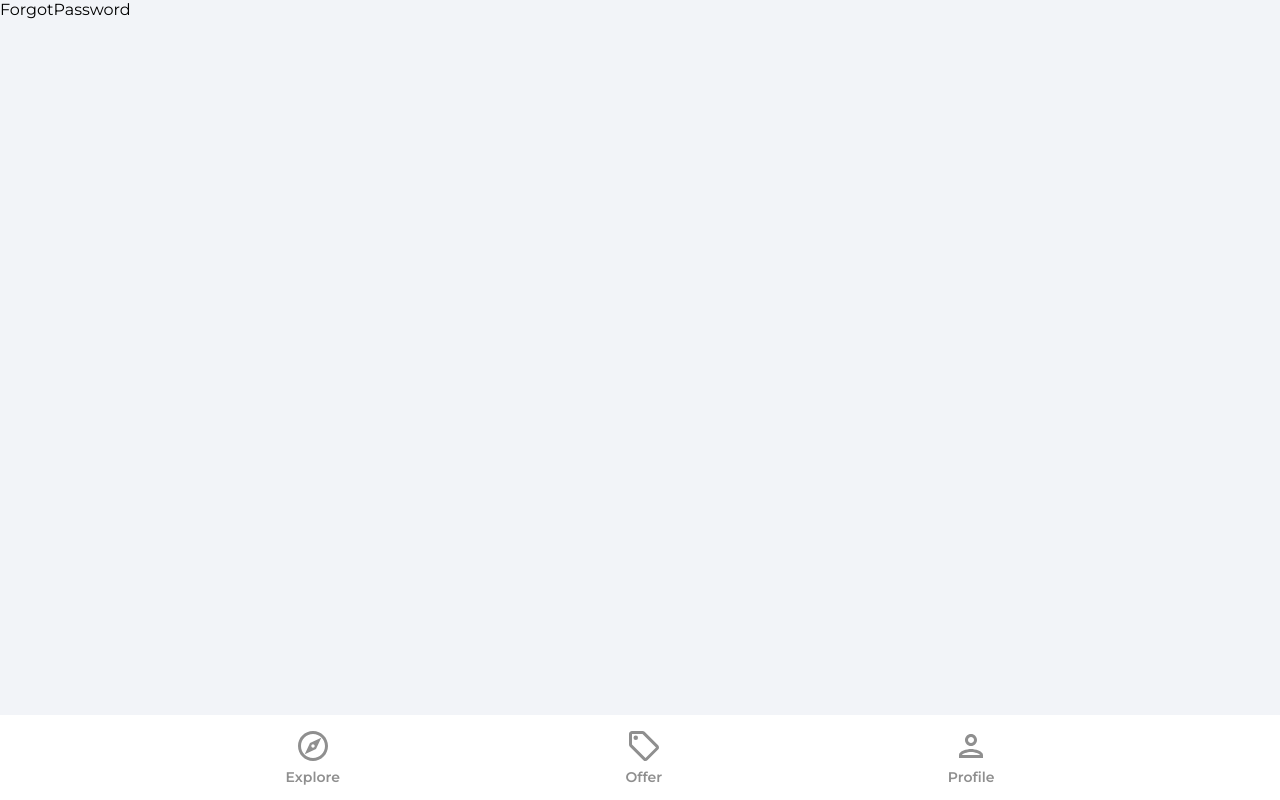
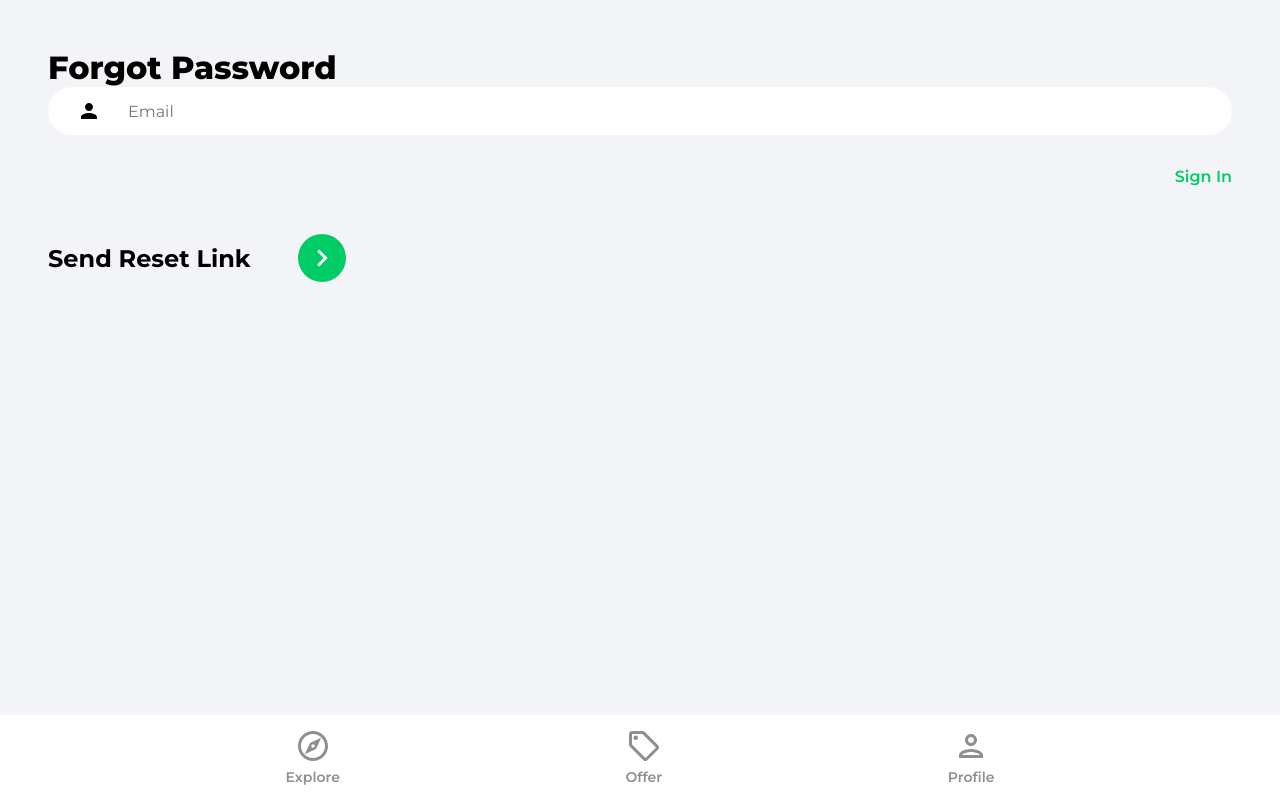
Before and after one commit to Gorbataras/house-marketplace, a React (Create React App) app: page /forgot-password in a window 1280 px wide. Built offline with nearby package versions, Linux system fonts and the light colour scheme.

Commit message:
Implement forgotpassword

```diff
--- a/src/pages/ForgotPassword.jsx
+++ b/src/pages/ForgotPassword.jsx
@@ -1,8 +1,51 @@
-import React from 'react'
+import {useState} from 'react'
+import { Link } from 'react-router-dom'
+import { getAuth, sendPasswordResetEmail } from 'firebase/auth'
+import {toast} from 'react-toastify'
+import { ReactComponent as ArrowRightIcon } from '../assets/svg/keyboardArrowRightIcon.svg'
 
 function ForgotPassword() {
+
+  const [email, setEmail] = useState('')
+
+  const onChange = (e) => setEmail(e.target.value)
+
+  const onSubmit = async (e) => {
+    e.preventDefault()
+
+    try {
+      const auth = getAuth()
+      await sendPasswordResetEmail(auth, email)
+      toast.success('Email was sent')
+      setEmail('')
+
+    } catch (error) {
+      toast.error('Could not send reset email')
+    }
+  }
+
   return (
-    <div>ForgotPassword</div>
+    <div className="pageContainer">
+      <header>
+        <div className="pageHeader">Forgot Password</div>
+      </header>
+
+      <main>
+        <form onSubmit={onSubmit}>
+          <input type="email" id="email" className="emailInput" placeholder='Email' value={email} onChange={onChange} />
+          <Link className='forgotPasswordLink' to='/sign-in'>
+            Sign In
+          </Link>
+
+          <div className="signInBar">
+            <div className="signInText">Send Reset Link</div>
+            <button className="signInButton">
+              <ArrowRightIcon fill='#ffffff' width='34px' height='34px' />
+            </button>
+          </div>
+        </form>
+      </main>
+    </div>
   )
 }
 
```
